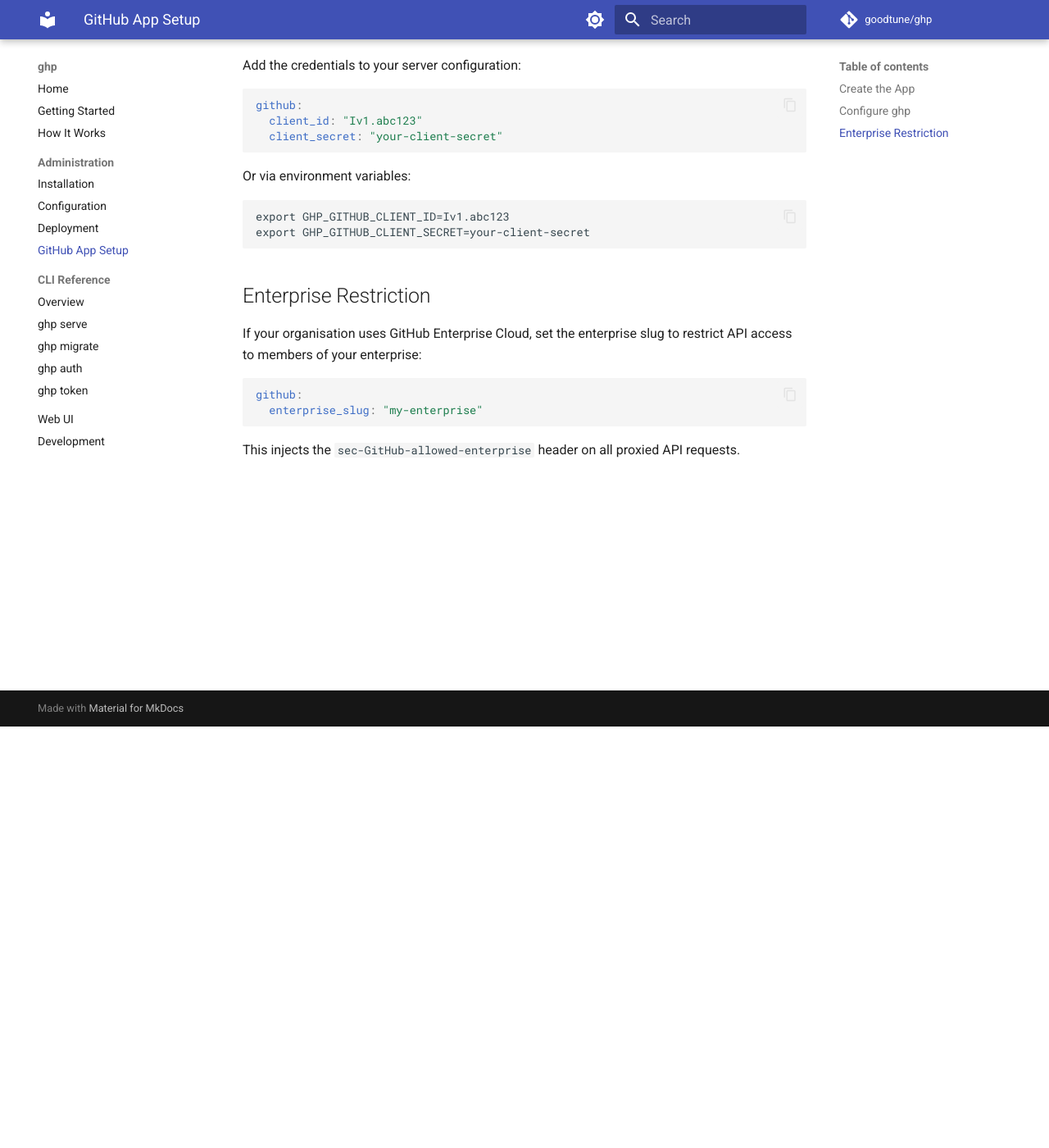
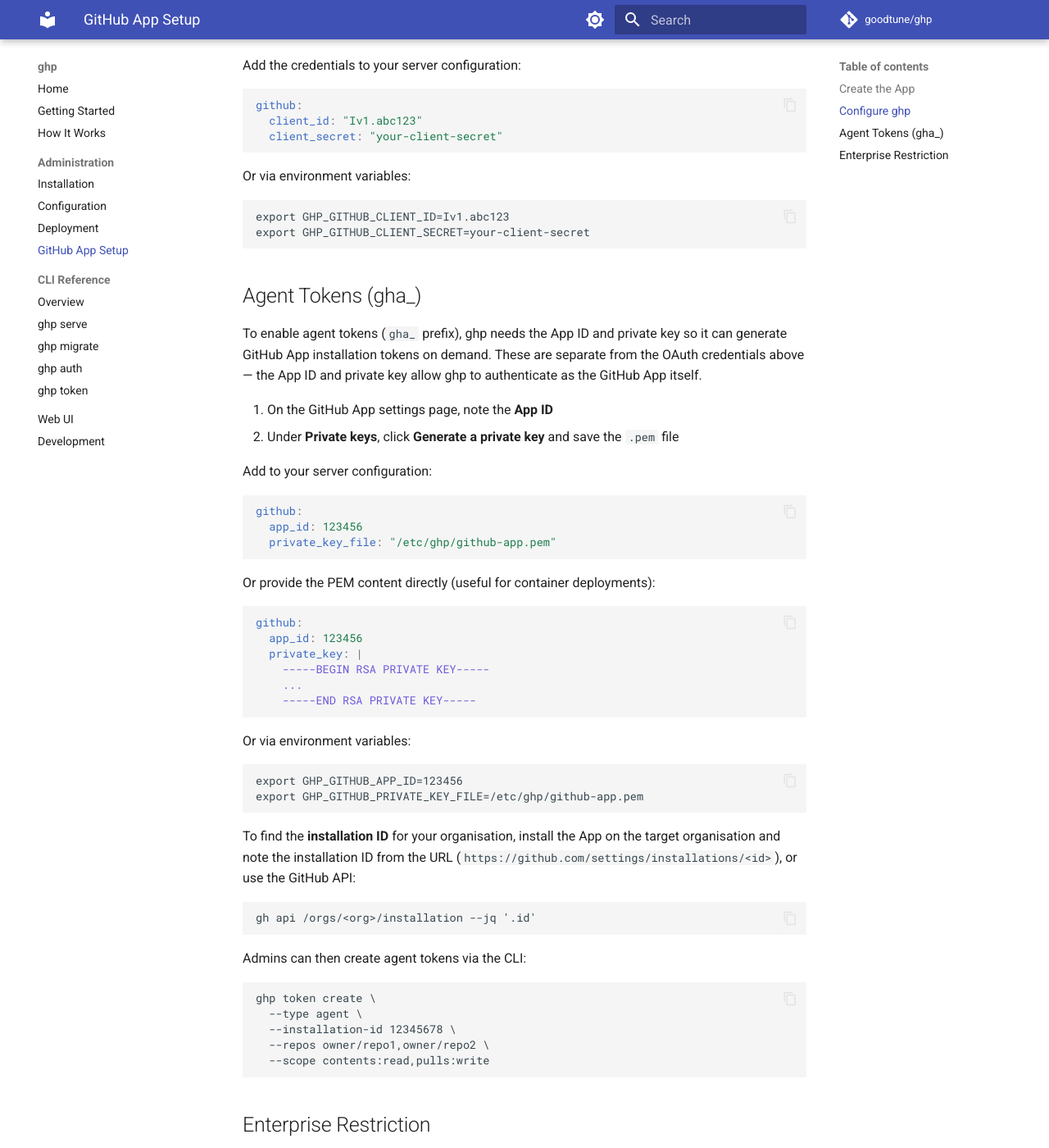
Before and after one commit to goodtune/ghp, an MkDocs documentation site: the page built from docs/admin/github-app.md, in a window 1280 px wide and 1400 px high, scrolled down 514 px. Shown: the whole window at 82% size. Built offline with MkDocs 1.6.1 and Material for MkDocs 9.7.7, drawn with Linux system fonts in a browser that asks for light colours; comment, search, counter and statistics services are not loaded.

Commit message:
docs: add agent token configuration and CLI documentation
Document GitHub App setup for gha_ agent tokens (app_id, private_key),
update CLI reference with --type, --repos, --installation-id flags,
and add agent token examples to getting-started guide.

Co-Authored-By: Claude Opus 4.6 <noreply@anthropic.com>

````diff
--- a/docs/admin/github-app.md
+++ b/docs/admin/github-app.md
@@ -26,6 +26,54 @@ Or via environment variables:
     export GHP_GITHUB_CLIENT_ID=Iv1.abc123
     export GHP_GITHUB_CLIENT_SECRET=your-client-secret
 
+## Agent Tokens (gha_)
+
+To enable agent tokens (`gha_` prefix), ghp needs the App ID and private key
+so it can generate GitHub App installation tokens on demand. These are separate
+from the OAuth credentials above — the App ID and private key allow ghp to
+authenticate as the GitHub App itself.
+
+1. On the GitHub App settings page, note the **App ID**
+2. Under **Private keys**, click **Generate a private key** and save the `.pem` file
+
+Add to your server configuration:
+
+```yaml
+github:
+  app_id: 123456
+  private_key_file: "/etc/ghp/github-app.pem"
+```
+
+Or provide the PEM content directly (useful for container deployments):
+
+```yaml
+github:
+  app_id: 123456
+  private_key: |
+    -----BEGIN RSA PRIVATE KEY-----
+    ...
+    -----END RSA PRIVATE KEY-----
+```
+
+Or via environment variables:
+
+    export GHP_GITHUB_APP_ID=123456
+    export GHP_GITHUB_PRIVATE_KEY_FILE=/etc/ghp/github-app.pem
+
+To find the **installation ID** for your organisation, install the App on the
+target organisation and note the installation ID from the URL
+(`https://github.com/settings/installations/<id>`), or use the GitHub API:
+
+    gh api /orgs/<org>/installation --jq '.id'
+
+Admins can then create agent tokens via the CLI:
+
+    ghp token create \
+      --type agent \
+      --installation-id 12345678 \
+      --repos owner/repo1,owner/repo2 \
+      --scope contents:read,pulls:write
+
 ## Enterprise Restriction
 
 If your organisation uses GitHub Enterprise Cloud, set the enterprise slug to
````
Also changed, not shown: docs/cli/token.md (+25 -12 lines), docs/getting-started.md (+10 -1 lines).
